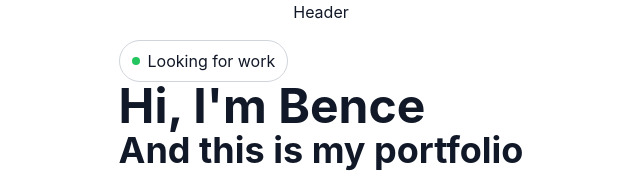
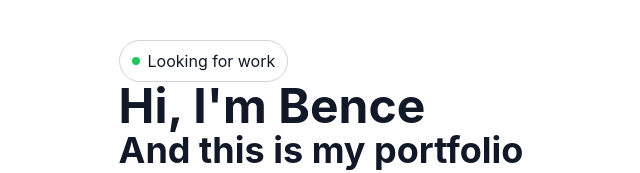
Before and after one commit to benceluzsinszky/portfolio, a React (Vite) app: page / in a window 1280 px wide. Shown: the top 173 px of the page, without its empty margins (319-959 px from the left). Built offline with nearby package versions, Linux system fonts and the light colour scheme; no server answers.

Commit message:
remove placeholder text

```diff
--- a/src/components/Header.tsx
+++ b/src/components/Header.tsx
@@ -1,3 +1,3 @@
 export default function Header() {
-  return <header className="h-10">Header</header>;
+  return <header className="h-10"></header>;
 }
```
